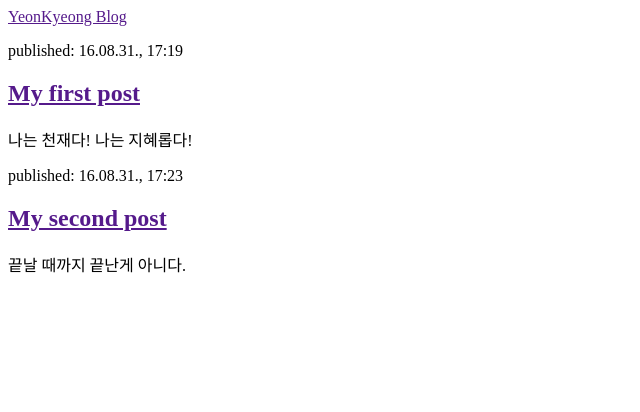
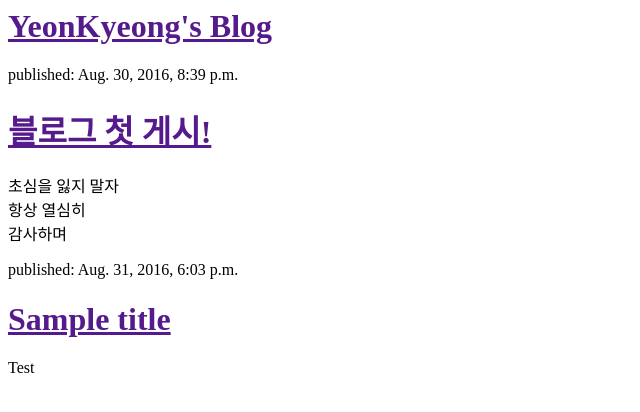
Before and after one commit to yyk1213/my-first-blog, a Django app: page / in a window 1280 px wide. Shown: the top 412 px of the page, without its empty margins (0-640 px from the left). Run offline with Django 3.2, Linux system fonts and the light colour scheme; data comes from the database, SQL or seed files in the repository; both versions use the stored data as it was after the commit.

Commit message:
Modified templates to display posts from database.

```diff
--- a/blog/templates/blog/post_list.html
+++ b/blog/templates/blog/post_list.html
@@ -6,19 +6,15 @@
         <body>
 
             <div>
-             <hi><a href="">YeonKyeong Blog</a></h1>
+             <h1><a href="">YeonKyeong's Blog</a></h1>
             </div>
 
+          {% for post in posts %}
             <div>
-             <p>published: 16.08.31., 17:19</p>
-             <h2><a href="">My first post</a></h2>
-             <p>나는 천재다! 나는 지혜롭다!</p>
+            <p>published: {{post.published_date }}</p>
+            <h1><a href="">{{ post.title }}</a></h1>
+            <p>{{ post.text| linebreaksbr }}</p>
             </div>
-
-            <div>
-             <p>published: 16.08.31., 17:23</p>
-             <h2><a href="">My second post</a></h2>
-             <p>끝날 때까지 끝난게 아니다.</p>
-            </div>
+          {% endfor %}
         </body>
     </html>
--- a/blog/views.py
+++ b/blog/views.py
@@ -1,5 +1,7 @@
 from django.shortcuts import render
+from django.utils import timezone
+from .models import Post
 
-# Create your views here.
 def post_list(request):
-   return render(request, 'blog/post_list.html',{})
+   posts = Post.objects.filter(published_date__lte=timezone.now()).order_by('published_date')
+   return render(request, 'blog/post_list.html',{'posts':posts})
```
Also changed, not shown: db.sqlite3.
